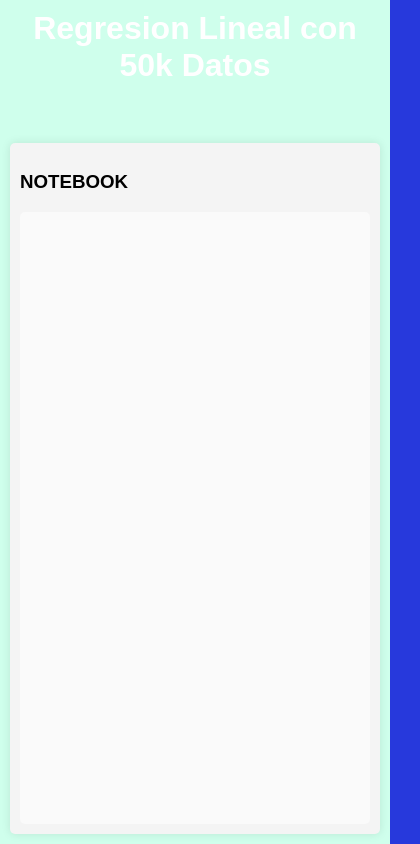
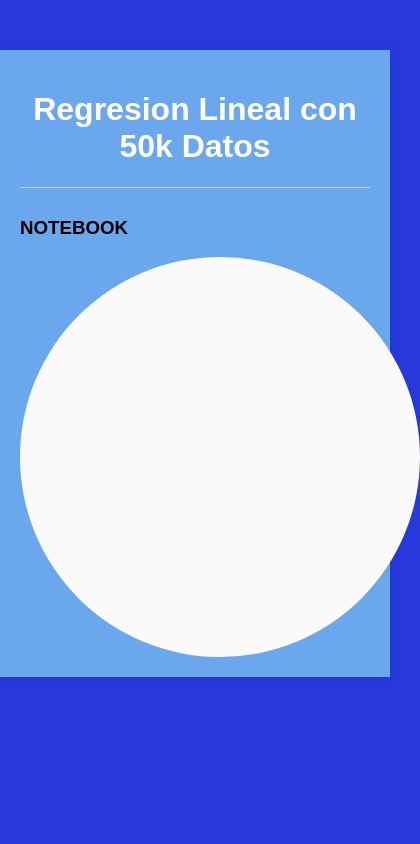
Before and after one commit to ROSY1304/lala, a plain HTML site: page static/index.html in a window 390 px wide. Shown: the whole page, 420 px wide, since content can reach past the window. Drawn offline with Linux system fonts and the light colour scheme; files that its build step writes are made by us from their sources; no server answers; files whose address does not match are found by name.

Commit message:
Update style.css

```diff
--- a/static/css/style.css
+++ b/static/css/style.css
@@ -1,94 +1,52 @@
-/* General */
 body {
     font-family: Arial, sans-serif;
     background-color: #2739dc;
     margin: 0;
     padding: 0;
-    height: 100vh; /* Asegura que el body ocupe toda la altura de la pantalla */
-    display: flex;
-    flex-direction: column;
 }
 
-/* Contenedor principal */
 .container {
-    display: flex;
-    flex-direction: column;
-    height: 100%; /* Ocupa toda la altura disponible */
-    width: 100%; /* Ocupa todo el ancho */
-    background-color: rgb(207, 267, 236);
+    max-width: 900px;
+    margin: 50px auto;
+    background-color: rgb(107, 167, 236);
     padding: 20px;
-    box-sizing: border-box;
-    overflow-y: auto; /* Permite desplazarse si el contenido supera la altura */
+    box-shadow: 0 0 10px rgba(0, 0, 0, 0.1);
 }
 
-/* Encabezado */
 h1 {
     text-align: center;
     color: #ffffff;
-    margin: 0 0 20px 0;
 }
 
-/* Lista de notebooks */
 ul {
     list-style-type: none;
     padding: 0;
-    margin: 0;
 }
 
 ul li {
     background-color: #b5dfee;
     margin: 10px 0;
-    padding: 15px;
+    padding: 10px;
     cursor: pointer;
     border-radius: 5px;
     transition: background-color 0.3s;
-    text-align: center;
 }
 
 ul li:hover {
     background-color: #dcdcdc;
 }
 
-/* Contenido del notebook */
 #notebook-content {
-    flex: 1; /* Toma el espacio restante dentro de la pantalla */
-    display: flex;
-    flex-direction: column;
     margin-top: 20px;
-    padding: 20px;
-    background-color: #f4f4f4;
-    border-radius: 5px;
-    box-shadow: 0 0 10px rgba(0, 0, 0, 0.1);
-    overflow-y: auto; /* Permite el desplazamiento si el contenido es demasiado grande */
+    padding-top: 10px;
+    border-top: 1px solid #ccc;
 }
 
 #content {
     white-space: pre-wrap;
     word-wrap: break-word;
     background-color: #fafafa;
-    padding: 20px;
-    border-radius: 5px;
+    padding: 200px;
+    border-radius: 500px;
     font-family: "Courier New", monospace;
-    flex: 1; /* Ocupa el resto del espacio dentro del contenedor */
-    overflow-y: auto;
 }
-
-/* Ajustes responsivos */
-@media (max-width: 768px) {
-    .container {
-        padding: 10px;
-    }
-
-    ul li {
-        padding: 10px;
-        font-size: 14px;
-    }
-
-    #notebook-content {
-        padding: 10px;
-    }
-
-    #content {
-        padding: 10px;
-    }
-}
```
